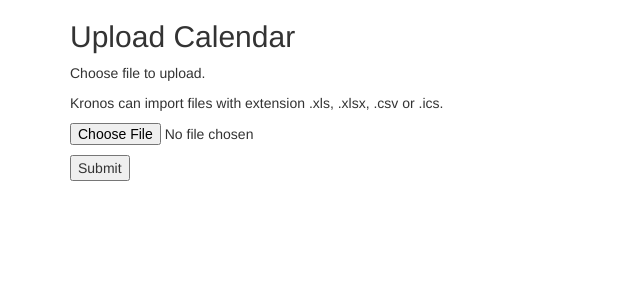
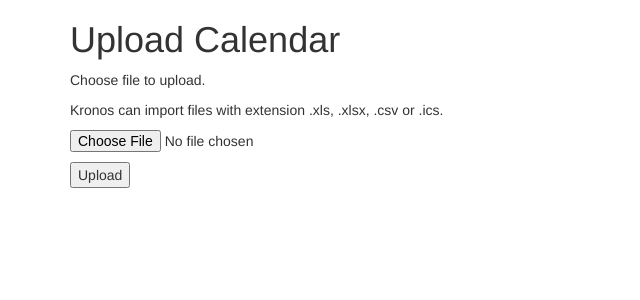
Before and after one commit to reed-college/kronos, a Flask app: page /upload in a window 1280 px wide. Shown: the top 300 px of the page, without its empty margins (0-640 px from the left). Run offline with Flask 2, Linux system fonts and the light colour scheme; parts of the project's set-up code (start-up, migrations or seed data) failed here and were passed over; some libraries are stand-ins or nearby versions.

Commit message:
fixed a bug

```diff
--- a/kronos/templates/upload.html
+++ b/kronos/templates/upload.html
@@ -6,17 +6,15 @@
 {% endblock %}
 
 {% block content %}
-<body>
-  <div class="container">
-    <h2>Upload Calendar</h2>
-    <form action="" method=post enctype="multipart/form-data">
-      <p>Choose file to upload.
-      <p>Kronos can import files with extension .xls, .xlsx, .csv or .ics.
-      <p><input type="file" id="file" accept=".xls, application/vnd.ms-excel, .xlsx,
-      application/vnd.openxmlformats-officedocument.spreadsheetml.sheet, .ics"
-      onchange="checkfile(this);" />
-      <p><input type="submit" name="submit" value="Submit">
-    </form>
-  </div>
-</body>
+<div class="container">
+  <h1>Upload Calendar</h1>
+  <form action="" method=post enctype=multipart/form-data>
+    <p>Choose file to upload.
+    <p>Kronos can import files with extension .xls, .xlsx, .csv or .ics.
+    <p><input type=file name=file accept=".xls, application/vnd.ms-excel, .xlsx,
+    application/vnd.openxmlformats-officedocument.spreadsheetml.sheet, .ics, .csv"
+    onchange="checkfile(this);">
+    <p><input type=submit value=Upload>
+  </form>
+</div>
 {% endblock %}
--- a/kronos/views.py
+++ b/kronos/views.py
@@ -82,7 +82,7 @@ def edit_start_days():
 # Copied almost entirely from:
 # http://flask.pocoo.org/docs/0.10/patterns/fileuploads/
 
-UPLOAD_FOLDER = '../kronos/uploads' # path to the uploads
+UPLOAD_FOLDER = '/Users/Jiahui/kronos/uploads'
 ALLOWED_EXTENSIONS = set(['ics', 'xls', 'xlsx', 'csv'])
 
 app.config['UPLOAD_FOLDER'] = UPLOAD_FOLDER
```
